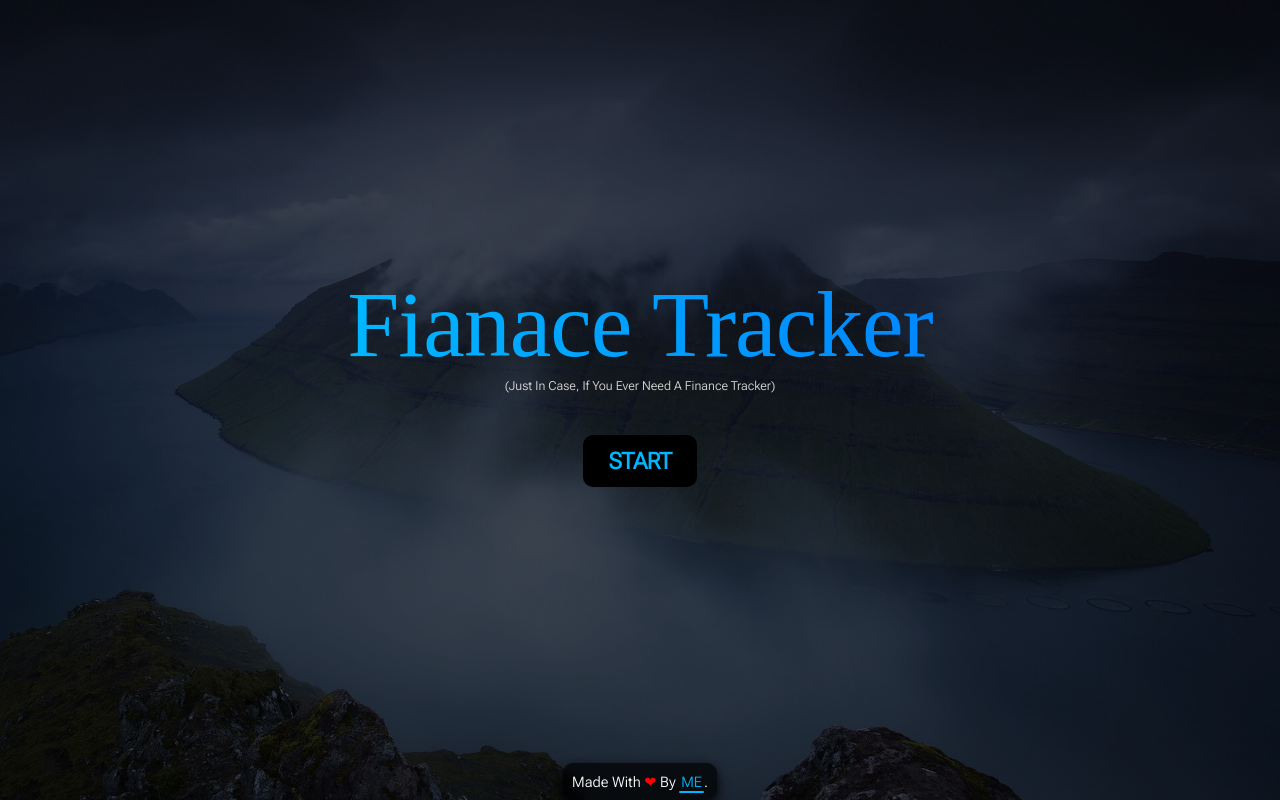
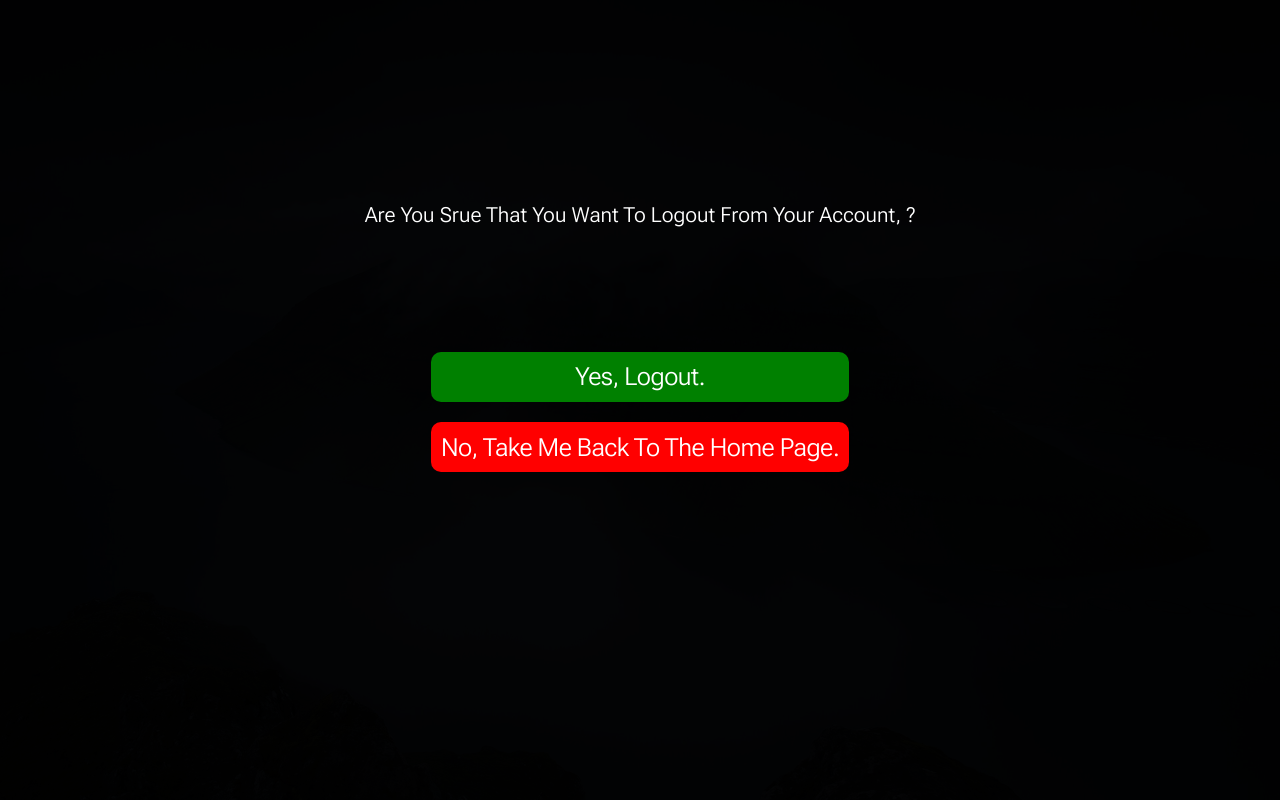
Before and after one commit to v-amirrr/finance-tracker, a React (Create React App) app: page /logout-confirmation in a window 1280 px wide. Before the commit this address led to /. Built offline with nearby package versions, Linux system fonts and the light colour scheme; a web font is replaced by a local one.

Commit message:
feat: built a page where you should confirm before logging out your account

```diff
--- a/src/App.js
+++ b/src/App.js
@@ -6,6 +6,7 @@ import Signup from './components/Signup';
 import Login from './components/Login';
 import Loader from './components/Loader';
 import HomePages from './components/HomePages';
+import LogoutConfirmation from './components/LogoutConfirmation';
 
 import AuthContextProvider from './context/AuthContext';
 
@@ -25,6 +26,7 @@ const App = () => {
                                 <Route path='signup' element={<Signup />} />
                                 <Route path='login' element={<Login />} />
                                 <Route path='/loader' element={<Loader />} />
+                                <Route path="/logout-confirmation" element={<LogoutConfirmation />} />
                                 <Route path='/*' element={<Navigate to="/" />} />
                             </Routes>
                         </AnimatePresence>
--- a/src/components/AfterLogin.js
+++ b/src/components/AfterLogin.js
@@ -16,7 +16,7 @@ import { motion } from 'framer-motion';
 const afterloginVariants = {
     hidden: { opacity: 0, y: -10 },
     visible: { opacity: 1, y: [-10, 10, 0], transition: { delay: 0.8, duration: 0.4, type: "tween", when: "beforeChildren" } },
-    exit: {opacity: 0, y: -10, transition: { duration: 0.4, delay: 0.4, type: "tween", when: "afterChildren" }}
+    exit: {opacity: 0, y: -10, transition: { duration: 0.4, delay: 0.4, type: "tween" }}
 }
 
 const AfterLogin = () => {
--- a/src/components/BeforeLogin.js
+++ b/src/components/BeforeLogin.js
@@ -24,7 +24,7 @@ const BeforeLogin = () => {
                     </p>
                     <Link to="/login">
                         <motion.div className={styles["homepage-start-btn"]} whileHover={{ scale: 1.1 }} whileTap={{ scale: 0.9 }}>
-                            <Link to="/login">START</Link>
+                            START
                         </motion.div>
                     </Link>
                 </motion.div>
--- a/src/components/Footer.js
+++ b/src/components/Footer.js
@@ -13,7 +13,7 @@ const Footer = () => {
     return (
         <>
                 <motion.div className={styles["footer"]} initial="hidden" animate="visible" variants={homepageFooterVariants} exit="exit">
-                    <p>Made With <span className={styles["red-heart"]}>❤</span> By <a className='link' href='https://github.com/v-amirrr' target="_blank" rel='noopener noreferrer'>ME</a>.</p>
+                    <p>Made With <span className={styles["red-heart"]}>❤</span> By <a className='link' href='https://github.com/v-amirrr' target="_blank" rel='noopener noreferrer'>ME</a></p>
                 </motion.div>
         </>
     );
--- /dev/null
+++ b/src/components/LogoutConfirmation.js
@@ -0,0 +1,50 @@
+import React from 'react';
+import styles from "./LogoutConfirmation.module.css";
+
+import { useNavigate } from 'react-router-dom';
+
+import useAuthContext from '../hooks/useAuthContext';
+
+import { useLogout } from "../hooks/useLogout";
+
+import { motion } from 'framer-motion';
+
+const confirmationVariants = {
+    hidden: { opacity: 0, transition: { duration: 0.8, type: "tween", when: "beforeChildren" } },
+    visible: { opacity: 1, transition: { duration: 0.2, delay: 1, type: "tween" } },
+    exit: { opacity: 0, transition: { duration: 0.8, type: "tween", when: "afterChildren" } }
+}
+
+const confirmatioPVariants = {
+    hidden: { opacity: 0, y: 50, scale: 0.9 },
+    visible: { opacity: 1, y: 0, scale: 1, transition: { duration: 0.4, delay: 1.2, type: "tween" } },
+    exit: { opacity: 0, y: 50, scale: 0.9, transition: { duration: 0.4, type: "tween" } }
+}
+
+const confirmatioBtnVariants = {
+    hidden: { opacity: 0, y: 50, scale: 0.9 },
+    visible: { opacity: 1, y: 0, scale: 1, transition: { duration: 0.4, delay: 1.4, type: "tween" } },
+    exit: { opacity: 0, y: 50, scale: 0.9, transition: { duration: 0.4, type: "tween" } }
+}
+
+const LogoutConfirmation = () => {
+
+    const { user } = useAuthContext();
+    const { logout, error } = useLogout();
+
+    const navigate = useNavigate();
+
+    return (
+        <>
+            <motion.div className={styles["logout-confirmation"]} initial="hidden" animate="visible" exit="exit" variants={confirmationVariants}>
+                <motion.p initial="hidden" animate="visible" exit="exit" variants={confirmatioPVariants}>Are You Srue That You Want To Logout From Your Account, {user && user.displayName}?</motion.p>
+                <motion.div className={styles["buttons"]} initial="hidden" animate="visible" exit="exit" variants={confirmatioBtnVariants}>
+                    <motion.div onClick={logout} whileHover={{ scale: 1.1 }} whileTap={{ scale: 0.9 }}>Yes, Logout.</motion.div>
+                    <motion.div onClick={() => navigate("/")} whileHover={{ scale: 1.1 }} whileTap={{ scale: 0.9 }}>No, Take Me Back To The Home Page.</motion.div>
+                </motion.div>
+            </motion.div>
+        </>
+    );
+};
+
+export default LogoutConfirmation;
--- /dev/null
+++ b/src/components/LogoutConfirmation.module.css
@@ -0,0 +1,55 @@
+.logout-confirmation {
+    display: flex;
+    justify-content: center;
+    align-items: center;
+    flex-direction: column;
+    background: #000000eb;
+    width: 100vw;
+    height: 100vh;
+}
+
+.logout-confirmation p {
+    text-align: center;
+}
+
+.buttons {
+    margin: 5rem;
+}
+
+.buttons div {
+    white-space: nowrap;
+    display: flex;
+    justify-content: center;
+    align-items: center;
+    margin: 1rem;
+    font-size: 1.2rem;
+    padding: .5rem;
+    white-space: nowrap;
+    border: none;
+    border-radius: 10px;
+    -webkit-border-radius: 10px;
+    -moz-border-radius: 10px;
+    -ms-border-radius: 10px;
+    -o-border-radius: 10px;
+    letter-spacing: -.5px;
+    cursor: pointer;
+    transition: background-color .3s;
+    -webkit-transition: background-color .3s;
+    -moz-transition: background-color .3s;
+    -ms-transition: background-color .3s;
+    -o-transition: background-color .3s;
+}
+
+.buttons div:nth-child(1) {
+    background-color: #008000;
+}
+
+.buttons div:nth-child(2) {
+    background-color: #ff0000;
+}
+
+@media (max-width: 340px) {
+    .buttons div {
+        font-size: .8rem;
+    }
+}
--- a/src/components/Navbar.js
+++ b/src/components/Navbar.js
@@ -1,9 +1,7 @@
 import React from 'react';
 import styles from "./Navbar.module.css";
 
-import { useLogout } from "../hooks/useLogout";
-
-import Popup from "./Popup";
+import { useNavigate } from 'react-router-dom';
 
 import { motion } from 'framer-motion';
 
@@ -27,7 +25,7 @@ const navbarBtnVariants = {
 
 const Navbar = () => {
 
-    const { logout, error } = useLogout();
+    const navigate = useNavigate();
 
     return (
         <>
@@ -37,10 +35,9 @@ const Navbar = () => {
                 </motion.div>
 
                 <motion.div variants={navbarBtnVariants}>
-                    <motion.button onClick={logout} whileTap={{ scale: 0.9 }}>Logout</motion.button>
+                    <motion.button onClick={() => navigate("/logout-confirmation")} whileTap={{ scale: 0.9 }}>Logout</motion.button>
                 </motion.div>
             </motion.div>
-            {error && <Popup text={error} />}
         </>
     );
 };
--- a/src/hooks/useLogin.js
+++ b/src/hooks/useLogin.js
@@ -30,7 +30,7 @@ export const useLogin = () => {
                 dispatch({ type: "LOGIN", payload: response.user});
 
                 setError(null);
-                navigate("/");
+                navigate("/", { replace: true });
             }
         }
 
--- a/src/hooks/useLogout.js
+++ b/src/hooks/useLogout.js
@@ -24,13 +24,13 @@ export const useLogout = () => {
                 await projectAuth.signOut();
 
                 dispatch({ type: "LOGOUT"});
+                localStorage.clear();
 
                 setError(null);
                 setTimeout(() => {
-                    navigate("/");
+                    navigate("/", { replace: true });
                 }, 500);
 
-                localStorage.clear();
             }
         }
 
@@ -39,7 +39,7 @@ export const useLogout = () => {
             if(!isCancelled) {
                 setError(err.massege);
                 setTimeout(() => {
-                    navigate(-1);
+                    navigate("/");
                 }, 500);
             }
         }
--- a/src/hooks/useSignup.js
+++ b/src/hooks/useSignup.js
@@ -33,7 +33,7 @@ export const useSignup = () => {
 
                 setError(null);
                 setTimeout(() => {
-                    navigate("/");
+                    navigate("/", { replace: true });
                 }, 500);
             }
         }
```
Also changed, not shown: src/components/Loader.js (indentation only).
